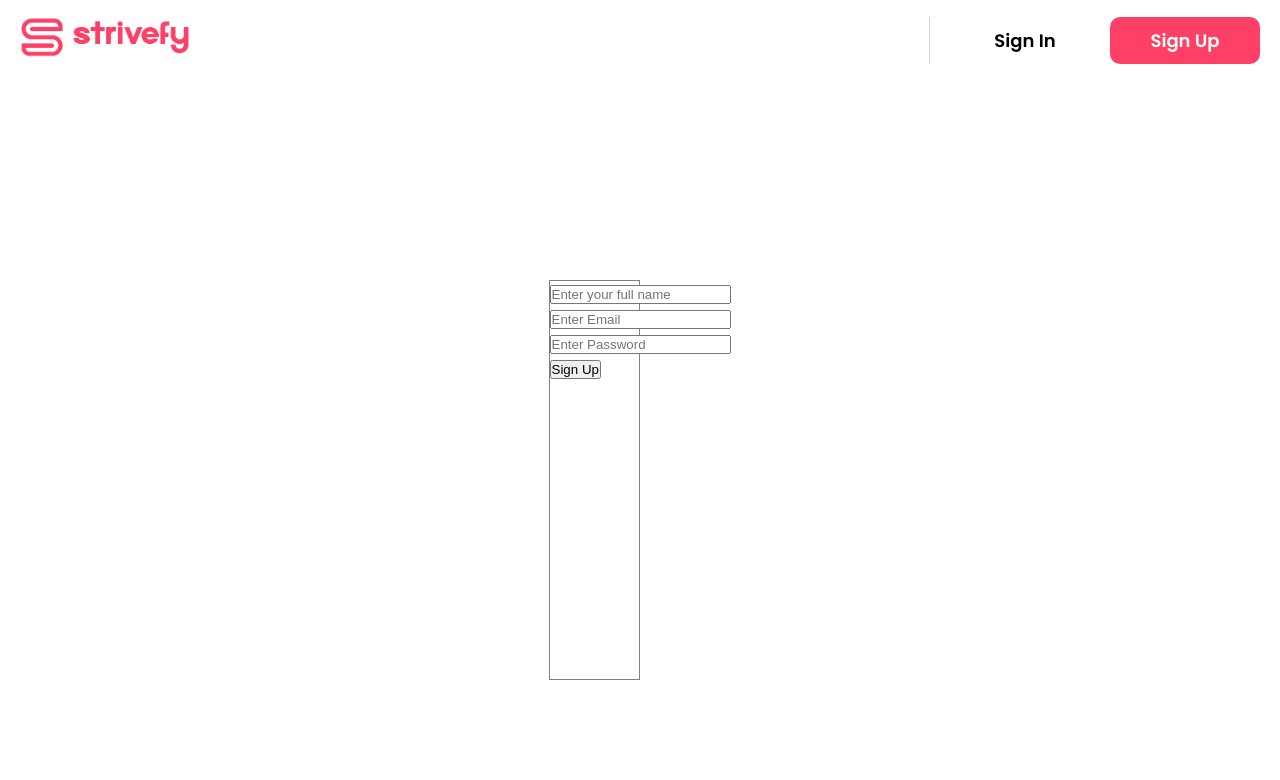
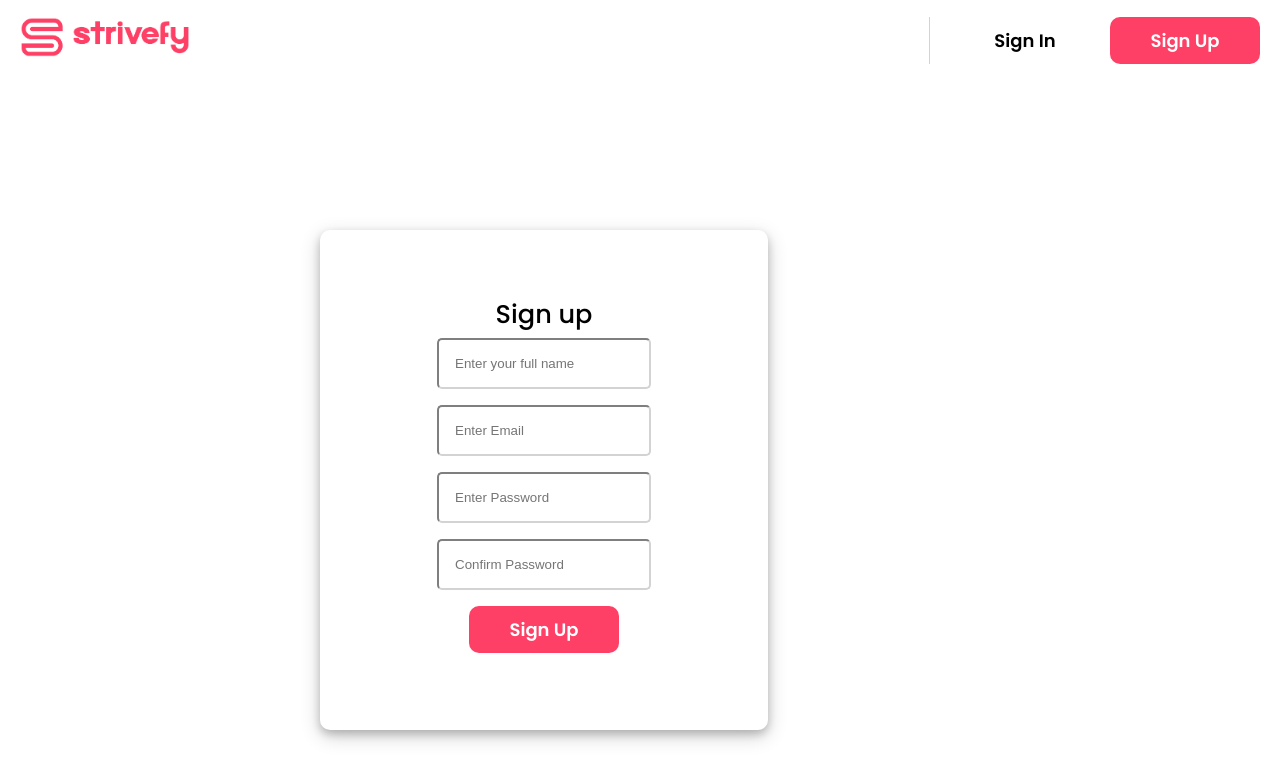
Before and after one commit to G-V-Utong/strivefy, a React (Vite) app in the folder client/: page /signup in a window 1280 px wide. Shown: the top 780 px of the page. Built offline with nearby package versions, Linux system fonts and the light colour scheme.

Commit message:
sign in form built

```diff
--- a/client/package.json
+++ b/client/package.json
@@ -11,7 +11,8 @@
   },
   "dependencies": {
     "react": "^18.2.0",
-    "react-dom": "^18.2.0"
+    "react-dom": "^18.2.0",
+    "react-router-dom": "^6.20.1"
   },
   "devDependencies": {
     "@types/react": "^18.2.37",
--- a/client/src/App.jsx
+++ b/client/src/App.jsx
@@ -1,13 +1,23 @@
 import Header from './components/header/header';
 import Signup from './components/registration/signup';
 import './App.css'
+import './styles/main.scss';
+import Signin from './components/registration/signin';
+import {BrowserRouter as Router, Route, Routes } from 'react-router-dom';
+import Home from './pages/home/home';
 
 function App() {
 
   return (
    <div>
     <Header/>
-    <Signup/>
+    <Router>
+      <Routes>
+        <Route path='/' element={<Home/>} />
+        <Route path='/signin' element={<Signin/>} />
+        <Route path='/signup' element={<Signup/>} />
+      </Routes>
+    </Router>
    </div>
   )
 }
--- /dev/null
+++ b/client/src/components/registration/registration.css
@@ -0,0 +1,33 @@
+.signup-form {
+  width: 100vw;
+  height: 100vh;
+  display: flex;
+  flex-direction: row;
+  justify-content: center;
+  align-items: center;
+}
+.signup-form__wrapper {
+  width: 50%;
+  height: 400px;
+}
+.signup-form__wrapper .form {
+  width: 100%;
+  height: 100%;
+  padding: 10px;
+  display: flex;
+  flex-direction: column;
+  justify-content: center;
+  align-items: center;
+  box-shadow: 0 4px 8px 0 rgba(0, 0, 0, 0.2), 0 6px 20px 0 rgba(0, 0, 0, 0.19);
+  border-radius: 10px;
+}
+.signup-form__wrapper .form .form-group {
+  margin-bottom: 1rem;
+  width: 50%;
+  text-align: center;
+}
+.signup-form__wrapper .form .form-group input {
+  width: 100%;
+  padding: 1rem;
+  outline: none;
+}/*# sourceMappingURL=registration.css.map */
--- a/client/src/components/registration/registration.scss
+++ b/client/src/components/registration/registration.scss
@@ -1,28 +1,34 @@
 @import '../../styles/abstract/mixins';
 
 .signup-form {
-    width: 100%;
+    width: 100vw;
     height: 100vh;
+
     @include flex-center(flex, row, center, center);
 
     &__wrapper {
         width: 50%;
-        border: 1px solid gray;
-        height: 400px;
+        height: 500px;
 
         .form {
-            width: 100%;
+            width: 70%;
             height: 100%;
             padding: 10px;
             @include flex-center(flex, column, center, center);
+            box-shadow: 0 4px 8px 0 rgba(0, 0, 0, 0.2), 0 6px 20px 0 rgba(0, 0, 0, 0.19);
+            border-radius: 10px;
 
             .form-group {
                 margin-bottom: 1rem;
                 width: 50%;
+                text-align: center;
 
                 input {
                     width: 100%;
                     padding: 1rem;
+                    outline: none;
+                    border-radius: 5px;
+                    border-color: #d3d3d3;
                 }
             }
         }
--- a/client/src/components/registration/signin.jsx
+++ b/client/src/components/registration/signin.jsx
@@ -0,0 +1,42 @@
+import "./registration.scss";
+import "../../styles/components/_button.scss";
+
+const Signin = () => {
+  return (
+    <div>
+      <div className="signup-form">
+        <div className="signup-form__wrapper">
+          <form className="form" action="">
+            <h4>Sign In</h4>
+
+            <div className="form-group">
+              <input
+                type="email"
+                name="Email"
+                id=""
+                placeholder="Enter Email"
+              />
+            </div>
+
+            <div className="form-group">
+              <input
+                type="password"
+                name="Enter password"
+                id=""
+                placeholder="Enter Password"
+              />
+            </div>
+
+            <div className="form-group">
+            <div className="body__buttons">
+            <button className="body__buttons__primary">Sign in</button>
+            </div>
+            </div>
+          </form>
+        </div>
+      </div>
+    </div>
+  );
+};
+
+export default Signin;
--- a/client/src/components/registration/signup.jsx
+++ b/client/src/components/registration/signup.jsx
@@ -1,38 +1,87 @@
 import "./registration.scss";
+import "../../styles/components/_button.scss";
+import { useState } from "react";
 
 const Signup = () => {
+  const [state, setState] = useState({
+    email: "",
+    password: "",
+    confirmPassword: "",
+    username: "",
+  });
+
+  const handleSubmit = (e) => {
+
+  }
+
+  const handleChange = (e) => {
+    setState({
+      ...state,
+      [e.target.name]: e.target.value
+    })
+  }
+  console.log(state.email, state.password, state.confirmPassword, state.username);
+
   return (
     <div>
       <div className="signup-form">
-        <form className="form" action="">
-          <div className="signup-form__wrapper">
+        <div className="signup-form__wrapper">
+          <form className="form" onSubmit={handleSubmit}>
+            <h4>Sign up</h4>
             <div className="form-group">
-              <input type="text" placeholder="Enter your full name" />
+              <input
+                type="text"
+                placeholder="Enter your full name"
+                name="username"
+                value={state.username}
+                onChange={handleChange}
+                required
+              />
             </div>
 
             <div className="form-group">
               <input
                 type="email"
-                name="Email"
+                name="email"
+                value={state.email}
                 id=""
                 placeholder="Enter Email"
+                onChange={handleChange}
+                required
               />
             </div>
 
             <div className="form-group">
               <input
                 type="password"
-                name="Enter password"
+                name="password"
                 id=""
                 placeholder="Enter Password"
+                value={state.password}
+                onChange={handleChange}
+                required
               />
             </div>
 
             <div className="form-group">
-              <button>Sign Up</button>
+              <input
+                type="password"
+                name="confirmPassword"
+                id=""
+                placeholder="Confirm Password"
+                value={state.confirmPassword}
+                onChange={handleChange}
+                required
+              />
             </div>
-          </div>
-        </form>
+
+            <div className="form-group">
+              <div className="body__buttons">
+                <button className="body__buttons__primary">Sign Up</button>
+              </div>
+            </div>
+          </form>
+        </div>
       </div>
     </div>
   );
--- /dev/null
+++ b/client/src/pages/home/home.jsx
@@ -0,0 +1,11 @@
+
+
+const Home = () => {
+  return (
+    <div>
+
+    </div>
+  )
+}
+
+export default Home
--- /dev/null
+++ b/client/src/styles/components/_button.scss
@@ -0,0 +1,36 @@
+.body {
+    display: flex;
+    justify-content: space-between;
+    align-items: center;
+    height: 80px;
+    padding: 0 20px;
+
+    &__buttons {
+        button {
+            font-family: "Poppins", sans-serif;
+            padding: 10px;
+            border: none;
+            outline: none;
+            border-radius: 10px;
+            min-width: 150px;
+            font-size: large;
+            font-weight: 600;
+        }
+        &__primary {
+            background-color: #FE4066;
+            color: white;
+            cursor: pointer;
+            &:hover {
+                background-color: #fe1241;
+            }
+        }
+
+        &__secondary {
+            background-color: white;
+            cursor: pointer;
+            &:hover {
+                background-color: #F0F0F0;
+            }
+        }
+    }
+}
```
Also changed, not shown: client/src/styles/main.scss (line endings or trailing spaces), 2 other files (tests, documents, lock files or other folders).
